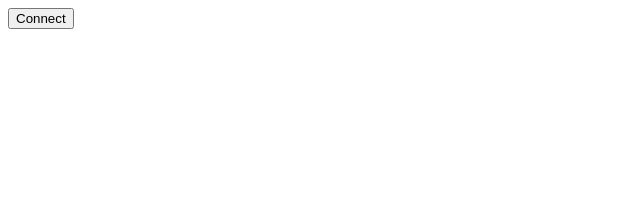
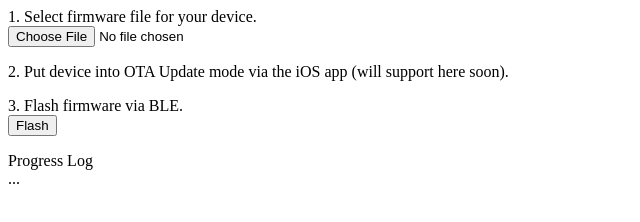
Before and after one commit to liamcottle/meshtastic-flasher-ble, a plain HTML site: page index.html in a window 1280 px wide. Shown: the whole page, without its empty margins (0-640 px from the left). Drawn offline with Linux system fonts and the light colour scheme.

Commit message:
select firmware and show progress in ui

```diff
--- a/index.html
+++ b/index.html
@@ -6,7 +6,28 @@
 </head>
 <body>
 
-<button onclick="doTheThing()">Connect</button>
+<div>
+
+    <div style="margin-bottom:1rem;">
+        <div>1. Select firmware file for your device.</div>
+        <input id="firmware_file" type="file"/>
+    </div>
+
+    <div style="margin-bottom:1rem;">
+        <div>2. Put device into OTA Update mode via the iOS app (will support here soon).</div>
+    </div>
+
+    <div style="margin-bottom:1rem;">
+        <div>3. Flash firmware via BLE.</div>
+        <button onclick="doTheThing()">Flash</button>
+    </div>
+
+    <div>
+        <div>Progress Log</div>
+        <div id="progress">...</div>
+    </div>
+
+</div>
 
 <script>
 
@@ -31,16 +52,25 @@
 
         try {
 
-            // fetch firmware
-            const firmwareFile = await fetch("firmware-heltec-v3-2.2.18.e9bde80-update.bin");
+            // find progress element
+            const progressElement = document.getElementById("progress");
+
+            // ensure firmware file selected
+            const firmwareFileInput = document.getElementById("firmware_file");
+            const firmwareFile = firmwareFileInput.files[0];
+            if(!firmwareFile){
+                alert("Select a Firmware File...")
+                return;
+            }
+
+            // get firmware from selected file
             const firmwareArrayBuffer = await firmwareFile.arrayBuffer();
             const firmwareBytes = new Uint8Array(firmwareArrayBuffer);
-            console.log(firmwareBytes.byteLength);
 
+            // break firmware in to chunks
             const chunks = [];
             const chunkSize = 510; // todo: determine best size dynamically
             var bytesWritten = 0;
-
             for (let i = 0; i < firmwareBytes.length; i += chunkSize) {
 
                 // get chunk
@@ -53,6 +83,7 @@
 
             }
 
+            // function to send the next chunk
             var currentChunkIndex = 0;
             async function sendChunk() {
 
@@ -65,10 +96,14 @@
                 await otaCharacteristic.writeValue(chunk);
                 bytesWritten += chunk.length;
 
-                // show progress
+                // determine progress
                 const chunksCompleted = currentChunkIndex + 1;
                 const percentage = (chunksCompleted / chunks.length) * 100;
-                console.log(`Progress: ${parseFloat(percentage).toFixed(2)}% ${formatBytes(bytesWritten)}/${formatBytes(firmwareBytes.byteLength)} (${chunksCompleted}/${chunks.length}) wrote ${chunk.length} bytes`);
+                const log = `Progress: ${parseFloat(percentage).toFixed(2)}% ${formatBytes(bytesWritten)}/${formatBytes(firmwareBytes.byteLength)} (${chunksCompleted}/${chunks.length}) wrote ${chunk.length} bytes`;
+
+                // show progress
+                console.log(log);
+                progressElement.textContent = log;
 
             }
 
@@ -81,35 +116,24 @@
                 }],
             });
 
-            console.log(device);
-
             // connect to device
             const server = await device.gatt.connect();
-            console.log(server);
 
-            // get service
+            // get service and characteristics
             const service = await server.getPrimaryService(meshtasticOTAServiceId);
-            console.log(service);
+            const otaCharacteristic = await service.getCharacteristic(otaCharacteristicId);
+            const statusCharacteristic = await service.getCharacteristic(statusCharacteristicId);
 
-            // log
-            const characteristics = await service.getCharacteristics();
-            console.log(characteristics);
-
-            const otaCharacteristic = await service.getCharacteristic(otaCharacteristicId);
-            console.log(otaCharacteristic);
-
-            // listen for notifications
-            const statusCharacteristic = await service.getCharacteristic(statusCharacteristicId);
-            console.log(statusCharacteristic);
-
-            statusCharacteristic.addEventListener('characteristicvaluechanged', async function(e) {
-                // console.log(e);
+            // device will notify us when it wants the next chunk of data to be sent
+            statusCharacteristic.addEventListener('characteristicvaluechanged', async function() {
                 currentChunkIndex++;
                 await sendChunk();
             });
 
-            statusCharacteristic.startNotifications();
+            // listen for notifications from device
+            await statusCharacteristic.startNotifications();
 
+            // send first chunk of firmware to device
             await sendChunk();
 
         } catch(e) {
```
